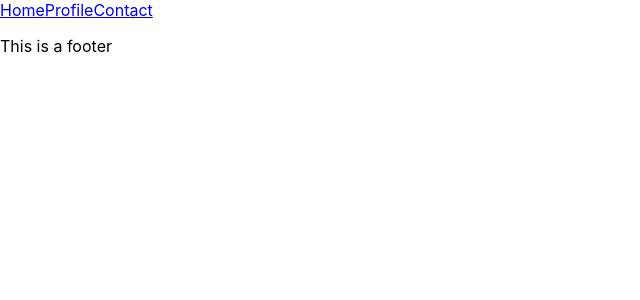
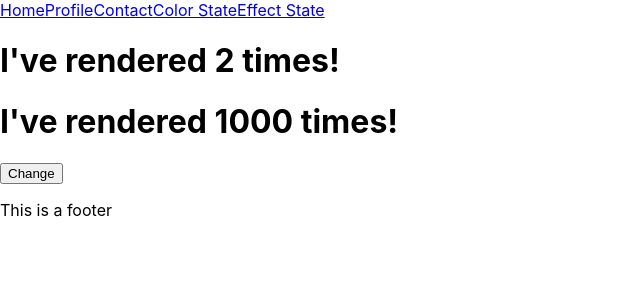
Before and after one commit to nnnabil/Fall22-23-React-C, a React (Create React App) app: page /effect in a window 1280 px wide. Shown: the top 300 px of the page, without its empty margins (0-640 px from the left). Built offline with nearby package versions, Linux system fonts and the light colour scheme.

Commit message:
4. useeffet, usestate

```diff
--- /dev/null
+++ b/src/Components/ColorState.js
@@ -0,0 +1,15 @@
+import React, { useState } from "react";
+
+const ColorState=()=>{
+    var [color, setColor] = useState("Red");
+
+    return(
+        <div>
+            <h1 style={{backgroundColor: color}}>My favorite color is {color}!</h1>
+            <button type="button" onClick={() => setColor("blue")} >Blue</button>
+            <button type="button" onClick={() => setColor("green")} >Green</button>
+            <button type="button" onClick={() => setColor("yellow")} >Yellow</button>
+        </div>
+    )
+}
+export default ColorState;
--- /dev/null
+++ b/src/Components/EffectHookCheck.js
@@ -0,0 +1,29 @@
+import React, {useState, useEffect} from "react";
+
+const EffectHookCheck =()=>{
+    const [count, setCount] = useState(0);
+    const [effect, setEffect] = useState(1000);
+
+    useEffect(() => {
+      setTimeout(() => {
+        setCount((count) => count + 1);
+      }, 1000);
+    },[effect]);
+
+    const change=()=>{
+        setEffect(effect+1);
+    }
+
+    return(
+        <div>
+            <h1>I've rendered {count} times!</h1>
+            <h1>I've rendered {effect} times!</h1>
+            <button onClick={change}>Change</button>
+
+        </div>
+
+    )
+
+
+}
+export default EffectHookCheck;
--- a/src/Components/Head.js
+++ b/src/Components/Head.js
@@ -7,6 +7,8 @@ const Head = () => {
             <Link to="">Home</Link>
             <Link to="/profile">Profile</Link>
             <Link to="/contact">Contact</Link>
+            <Link to="/color">Color State</Link>
+            <Link to="/effect">Effect State</Link>
         </div>
     )
 }
--- /dev/null
+++ b/src/Components/ProductDetail.js
@@ -0,0 +1,11 @@
+import React from "react";
+import { useParams } from "react-router-dom";
+
+const ProductDetail=()=>{
+
+    const {id} =useParams();
+    return(
+        <h1>This is Product Details of {id}</h1>
+    )
+}
+export default ProductDetail;
--- /dev/null
+++ b/src/Components/ShowMessage.js
@@ -0,0 +1,26 @@
+import React, { Component } from "react";
+
+class ShowMessage extends Component{
+    constructor(){
+        super()
+        this.state = {
+            message: 'Welcome to React'
+        }
+    }
+    changeMessage(){
+        this.setState({
+            message: 'Thanks'
+        })
+    }
+    render(){
+        return(
+            <div>
+                <h1>{this.state.message}</h1>
+                <button onClick={()=>this.changeMessage()}>Click</button>
+            </div>
+        )
+    }
+
+}
+
+export default ShowMessage;
--- a/src/index.js
+++ b/src/index.js
@@ -1,14 +1,17 @@
 import React from 'react';
 import ReactDOM from 'react-dom/client';
 import './index.css';
-import App from './App';
 import reportWebVitals from './reportWebVitals';
 import Home from './Components/Home';
 import Profile from './Components/Profile';
 import Contact from './Components/Contact';
 import Head from './Components/Head';
 import Foot from './Components/Foot';
-import {BrowserRouter as Router, Route, Routes} from 'react-router-dom'
+import {BrowserRouter as Router, Route, Routes} from 'react-router-dom';
+import ProductDetail from './Components/ProductDetail';
+import ShowMessage from './Components/ShowMessage';
+import ColorState from './Components/ColorState';
+import EffectHookCheck from './Components/EffectHookCheck';
 
 const root = ReactDOM.createRoot(document.getElementById('root'));
 root.render(
@@ -20,6 +23,10 @@ root.render(
       <Route exact path='/' element={<Home />} />
       <Route exact path='/profile' element={<Profile />} />
       <Route exact path='/contact' element={<Contact />} />
+      <Route exact path='/product:id' element={<ProductDetail/>} />
+      <Route exact path='/message' element={<ShowMessage/>} />
+      <Route exact path='/color' element={<ColorState/>} />
+      <Route exact path='/effect' element={<EffectHookCheck/>} />
       </Routes>
       <Foot/>
     </Router>
```
